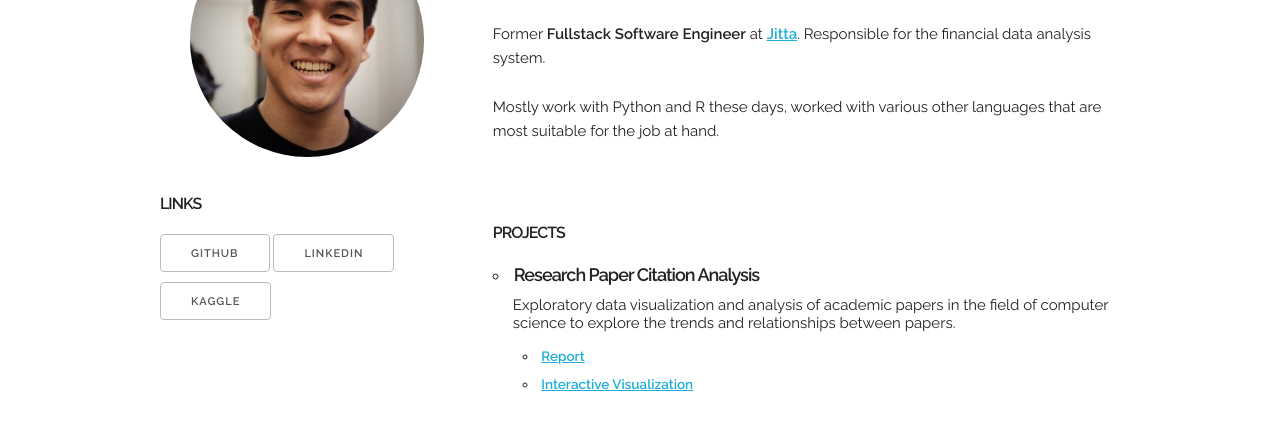
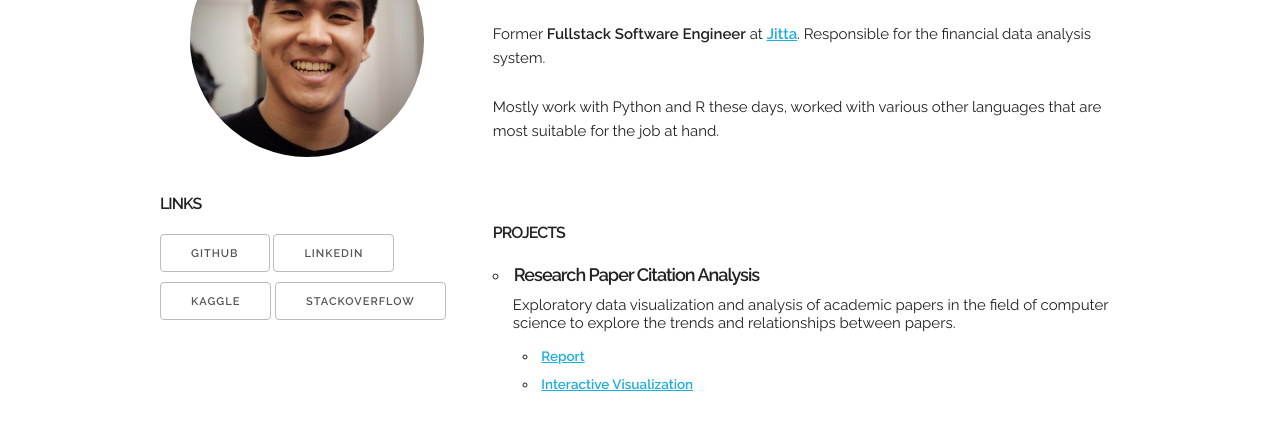
Before and after one commit to harin/harinsang.com, a plain HTML site: page public/index.html in a window 1280 px wide. Shown: the part 347-776 px from the top of the page. Drawn offline with nearby package versions, Linux system fonts and the light colour scheme; no server answers.

Commit message:
add stackoverflow

```diff
--- a/public/index.html
+++ b/public/index.html
@@ -144,6 +144,7 @@
           <a class="button" href="https://github.com/harin" target="_blank"><span>github</span></a>
           <a class="button" href="https://linkedin.com/in/harinsa" target="_blank"><span>linkedin</span></a>
           <a class="button" href="https://kaggle.com/harinsa" target="_blank"><span>kaggle</span></a>
+          <a class="button" href="https://stackoverflow.com/users/story/2224930" target="_blank"><span>stackoverflow</span></a>
         </div>
       </div>
       <div class="two-thirds column">
```
Also changed, not shown: 1 other file.
